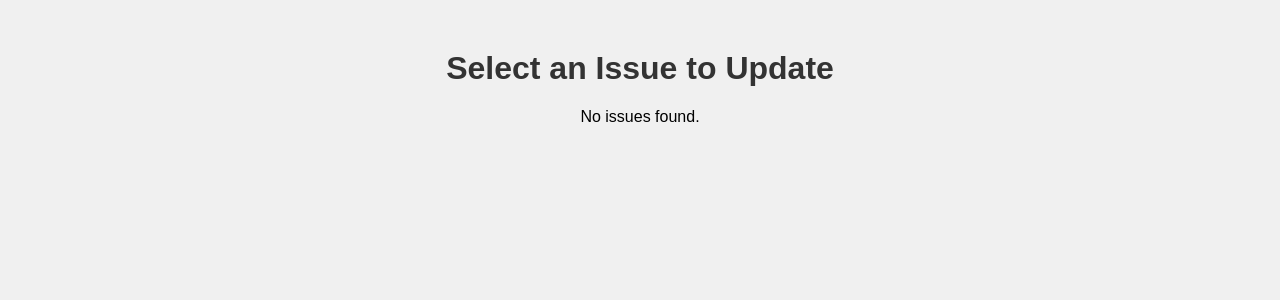
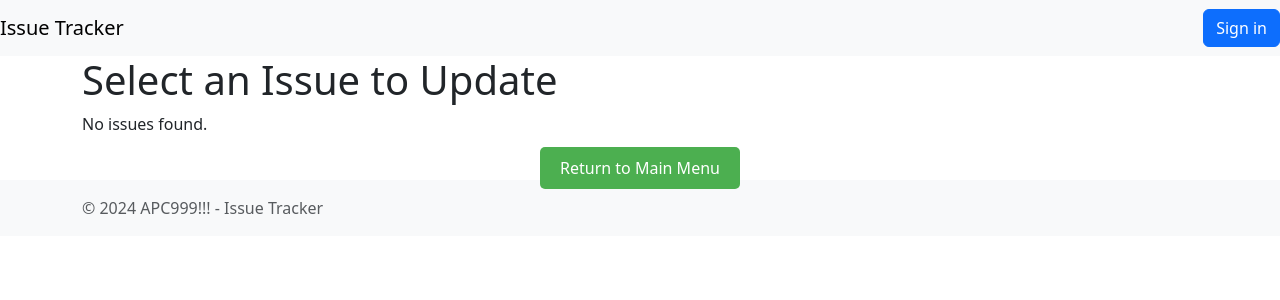
Before and after one commit to apc-999/apc-999.github.io, a Flask app: template templates/select_issue.html in a window 1280 px wide. Shown: the top 300 px of the page. Run offline with Flask 3, Linux system fonts and the light colour scheme; the template is opened without the code that fills it, so the values that code supplies are empty.

Commit message:
Fixing formatting

```diff
--- a/templates/select_issue.html
+++ b/templates/select_issue.html
@@ -14,6 +14,12 @@
 </head>
 
 <body>
+    {% extends 'base.html' %}
+
+    {% block title %}
+    Update Issue
+    {% endblock %}
+    {% block content %}
     <h1>Select an Issue to Update</h1>
 
     {% if issues %}
@@ -29,6 +35,11 @@
     {% else %}
     <p>No issues found.</p>
     {% endif %}
+    <!-- Return to Main Menu -->
+    <div class="button-container">
+        <a href="{{ url_for('menu') }}" class="main-menu-button">Return to Main Menu</a>
+    </div>
+    {% endblock %}
 </body>
 
 </html>
```
